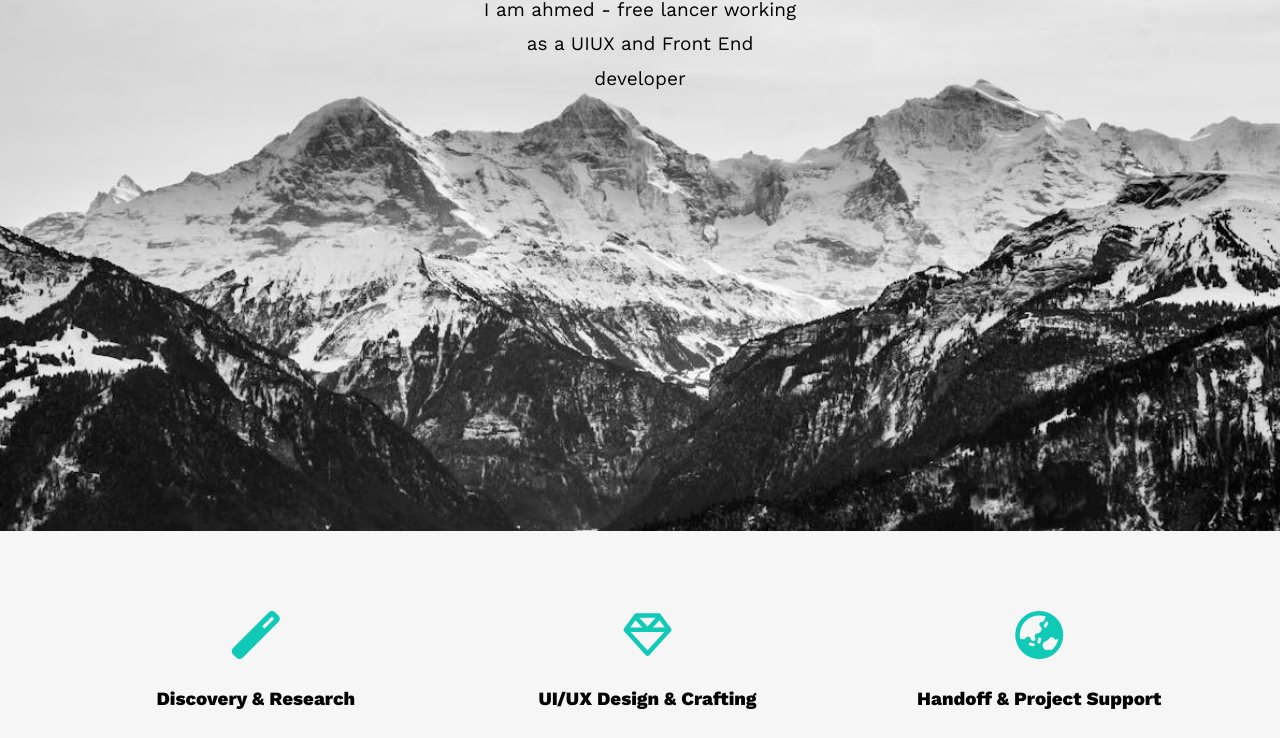
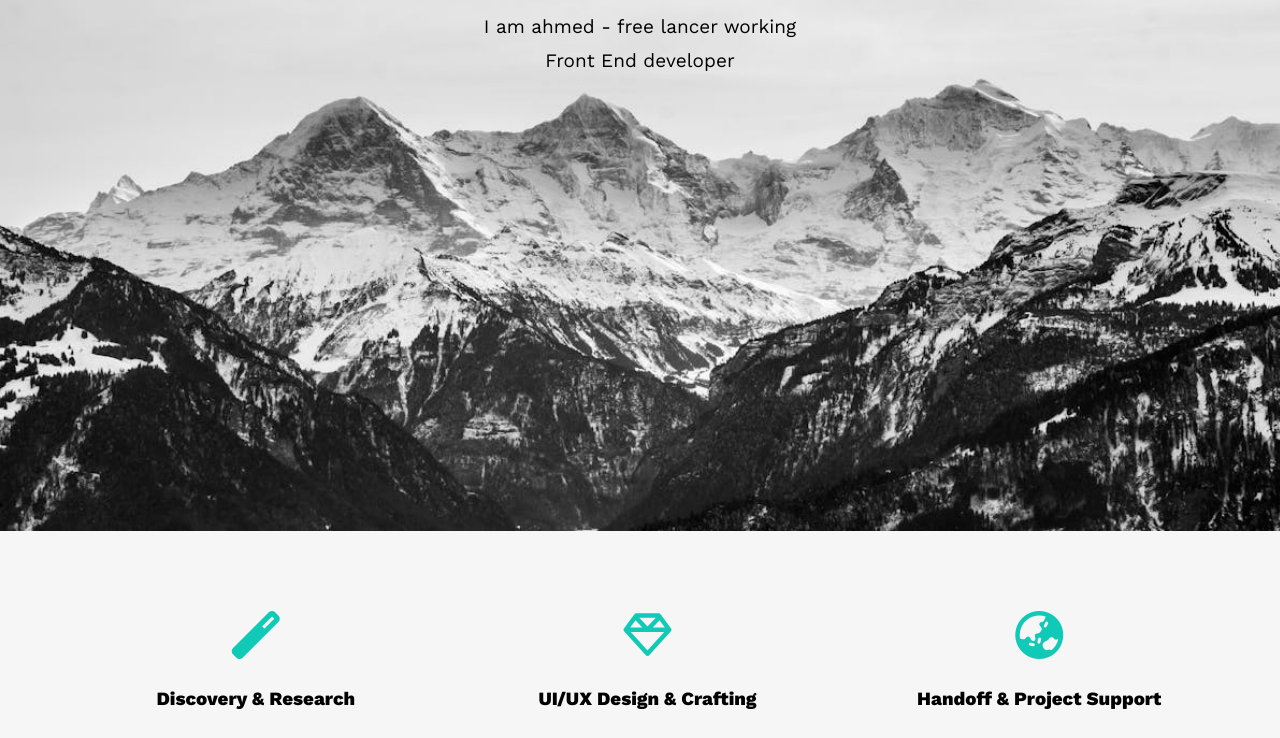
Before and after one commit to AhmedElboraey10/basic-portfolio, a plain HTML site: page index.html in a window 1280 px wide. Shown: the part 269-1007 px from the top of the page. Drawn offline with nearby package versions, Linux system fonts and the light colour scheme.

Commit message:
Update introduction text in index.html

```diff
--- a/index.html
+++ b/index.html
@@ -46,7 +46,7 @@
     <div class="landing">
         <div class="intro-text">
             <h1 style="margin: 0px;">Hello There</h1>
-            <p>I am ahmed - free lancer working as a UIUX and Front End developer</p>
+            <p>I am ahmed - free lancer working Front End developer</p>
         </div>
     </div>
 
```
